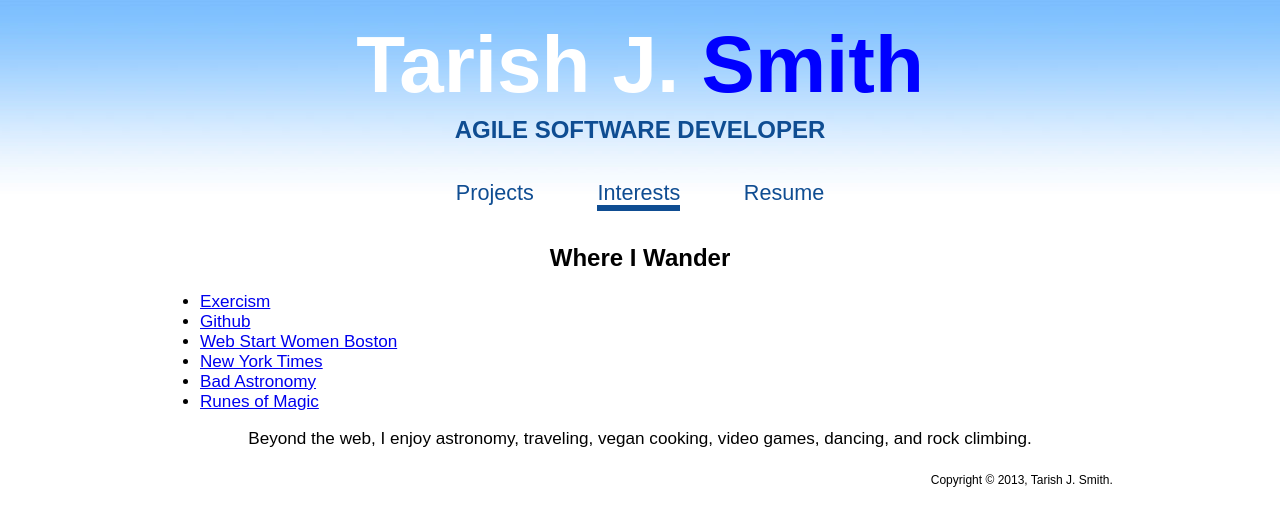
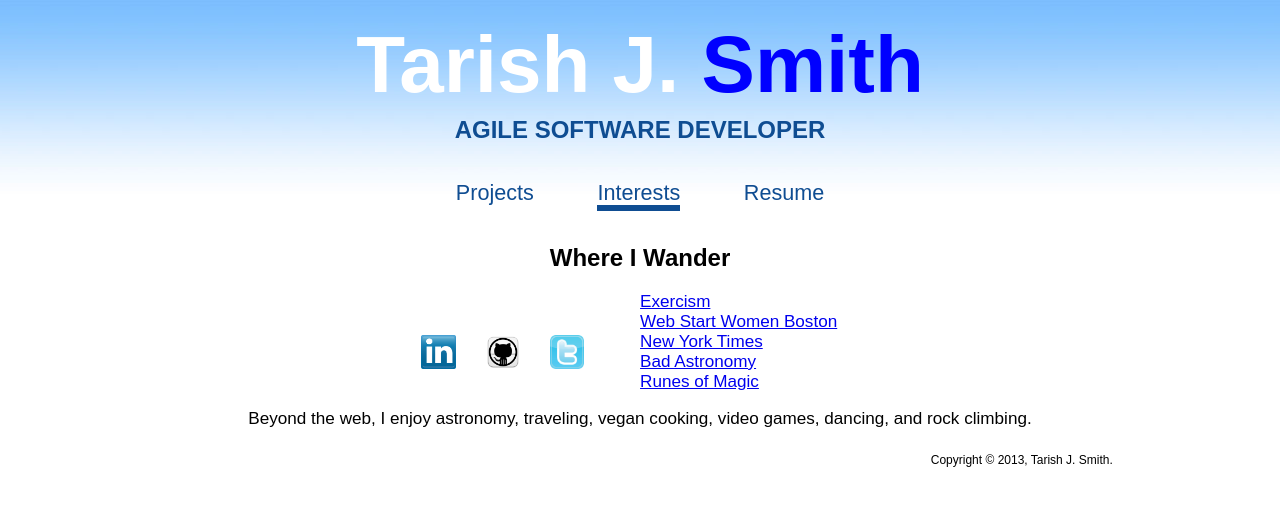
Before and after one commit to tarish/website, a website: page public/interests.html in a window 1280 px wide. Drawn offline with nearby package versions, Linux system fonts and the light colour scheme.

Commit message:
Added bouncy icons to interests page and centered all links. Definitely need to clean up CSS file. Too much duplication on list styles on every page of site.

```diff
--- a/public/css/styles.css
+++ b/public/css/styles.css
@@ -91,6 +91,35 @@ h3.banner {
 	text-align: left;
 }
 
+#networks {
+	list-style-type: none;
+	margin: 0;
+	padding: 0;
+	display: inline-block;
+}
+
+#networks li {
+	float: left;
+	margin: 0.75em;
+}
+
+#networks a {
+	display: block;
+	width: 2.25em;
+}
+
+#networks img {
+	height: 2em;
+	width: 2em;
+}
+
+.places {
+	list-style-type: none;
+	margin: 0 2em;
+	padding: 0;
+	display: inline-block;
+}
+
 .languages {
 	font-size: 0.95em;
 }
--- a/public/interests.html
+++ b/public/interests.html
@@ -23,9 +23,13 @@
 			<br/>
 			<h2>Where I Wander</h2>
 			<div class="content">
-				<ul>
+				<ul id="networks">
+					<li><a href="http://www.linkedin.com/in/tarish"><img src="images/linkedIn.png"/></a></li>
+					<li><a href="https://github.com/tarish"><img src="images/github.png"/></a></li>
+					<li><a href="http://twitter.com/tarish"><img src="images/twitter.png"/></a></li>
+				</ul>
+				<ul class="places">
 					<li><a href="http://exercism.io/">Exercism</a></li>
-					<li><a href="https://github.com/tarish">Github</a></li>
 					<li><a href="http://www.meetup.com/webstartwomen-boston/">Web Start Women Boston</a></li>
 					<li><a href="http://www.nytimes.com">New York Times</a></li>
 					<li><a href="http://www.slate.com/blogs/bad_astronomy.html">Bad Astronomy</a></li>
@@ -37,5 +41,6 @@
 		</div>
 		<script src="https://ajax.googleapis.com/ajax/libs/jquery/1.9.1/jquery.min.js"></script>
 		<script src="http://code.jquery.com/ui/1.10.3/jquery-ui.js"></script>
+		<script type="text/javascript" src="javascript/helloWorld.js"></script>
 	</body>
 </html>
--- a/public/javascript/helloWorld.js
+++ b/public/javascript/helloWorld.js
@@ -1,3 +1,10 @@
-function hello() {
-	alert("Hello JavaScript!");
+function showIcons() {
+	$("#networks a").hover(function() {
+		$(this).effect("bounce", { distance: 25, times: 1 }, "slow" );
+	});
 }
+
+showIcons();
+
+function hideIcons() {
+}
```
Also changed, not shown: public/images/github.png (added).
